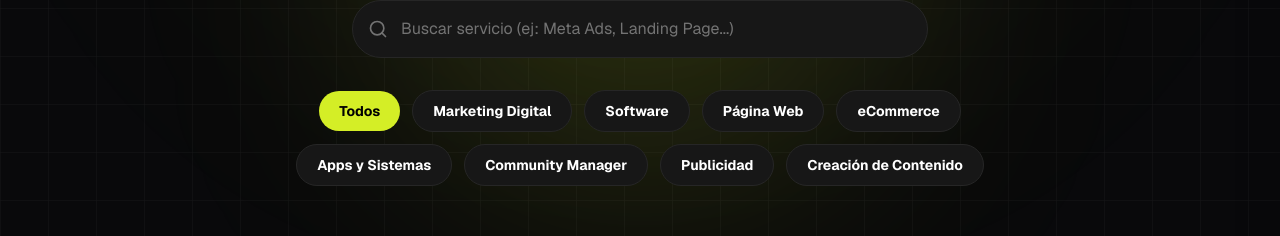
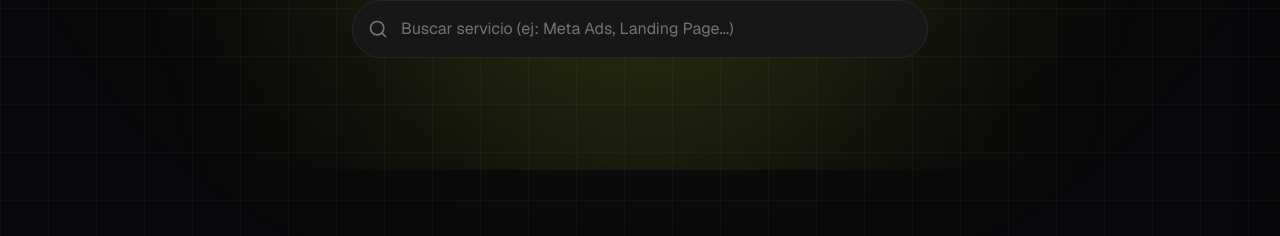
Before and after one commit to leotroncosoo23/tumarketing, a Next.js app: page /servicios in a window 1280 px wide. Shown: the part 424-660 px from the top of the page. Built offline with nearby package versions, Linux system fonts and the light colour scheme; no server answers; the database is empty.

Commit message:
actualizacion etiqueta

```diff
--- a/src/components/servicios/ServiciosCatalogo.tsx
+++ b/src/components/servicios/ServiciosCatalogo.tsx
@@ -11,33 +11,21 @@ type ServiciosCatalogoProps = {
 
 export default function ServiciosCatalogo({ servicios }: ServiciosCatalogoProps) {
   const [busqueda, setBusqueda] = useState("");
-  const [categoriaActiva, setCategoriaActiva] = useState("Todos");
 
   const serviciosFiltrados = useMemo(() => {
     const termino = busqueda.trim().toLowerCase();
+    if (!termino) return servicios;
 
-    return servicios.filter((servicio) => {
-      const coincideCategoria =
-        categoriaActiva === "Todos" ||
-        (servicio.categorias ?? []).some((c) => c.toLowerCase() === categoriaActiva.toLowerCase());
-
-      const coincideBusqueda =
-        !termino ||
+    return servicios.filter(
+      (servicio) =>
         servicio.titulo?.toLowerCase().includes(termino) ||
-        servicio.descripcion_corta?.toLowerCase().includes(termino);
-
-      return coincideCategoria && coincideBusqueda;
-    });
-  }, [servicios, busqueda, categoriaActiva]);
+        servicio.descripcion_corta?.toLowerCase().includes(termino)
+    );
+  }, [servicios, busqueda]);
 
   return (
     <>
-      <ServiciosHero
-        busqueda={busqueda}
-        onBusquedaChange={setBusqueda}
-        categoriaActiva={categoriaActiva}
-        onCategoriaChange={setCategoriaActiva}
-      />
+      <ServiciosHero busqueda={busqueda} onBusquedaChange={setBusqueda} />
 
       <section className="max-w-7xl mx-auto px-6 py-12">
         {serviciosFiltrados.length === 0 ? (
--- a/src/components/servicios/ServiciosHero.tsx
+++ b/src/components/servicios/ServiciosHero.tsx
@@ -2,9 +2,6 @@
 
 import { motion, type Variants } from "framer-motion";
 import { Search } from "lucide-react";
-import { CATEGORIAS_SERVICIOS } from "@/lib/servicios";
-
-const CATEGORIAS = ["Todos", ...CATEGORIAS_SERVICIOS];
 
 const fadeDesdeArriba: Variants = {
   oculto: { opacity: 0, y: -20 },
@@ -14,16 +11,9 @@ const fadeDesdeArriba: Variants = {
 type ServiciosHeroProps = {
   busqueda: string;
   onBusquedaChange: (valor: string) => void;
-  categoriaActiva: string;
-  onCategoriaChange: (categoria: string) => void;
 };
 
-export default function ServiciosHero({
-  busqueda,
-  onBusquedaChange,
-  categoriaActiva,
-  onCategoriaChange,
-}: ServiciosHeroProps) {
+export default function ServiciosHero({ busqueda, onBusquedaChange }: ServiciosHeroProps) {
   return (
     <section className="relative text-white py-16 md:py-20 px-6 overflow-hidden">
       {/* Resplandor flúor detrás del título */}
@@ -59,28 +49,6 @@ export default function ServiciosHero({
             className="w-full bg-neutral-900 border border-neutral-800 rounded-full pl-12 pr-5 py-4 text-white placeholder:text-neutral-500 focus:outline-none focus:ring-2 focus:ring-[#D4EE26]/60 focus:border-[#D4EE26]/60 transition-all duration-300"
           />
         </motion.div>
-
-        <motion.div
-          initial="oculto"
-          animate="visible"
-          variants={fadeDesdeArriba}
-          transition={{ delay: 0.3 }}
-          className="flex flex-wrap items-center justify-center gap-3"
-        >
-          {CATEGORIAS.map((categoria) => (
-            <button
-              key={categoria}
-              onClick={() => onCategoriaChange(categoria)}
-              className={`px-5 py-2.5 rounded-full font-bold text-sm transition-colors duration-300 ${
-                categoriaActiva === categoria
-                  ? "bg-[#D4EE26] text-black"
-                  : "bg-neutral-900 text-white border border-neutral-800 hover:bg-neutral-800 hover:border-neutral-700"
-              }`}
-            >
-              {categoria}
-            </button>
-          ))}
-        </motion.div>
       </div>
     </section>
   );
```
